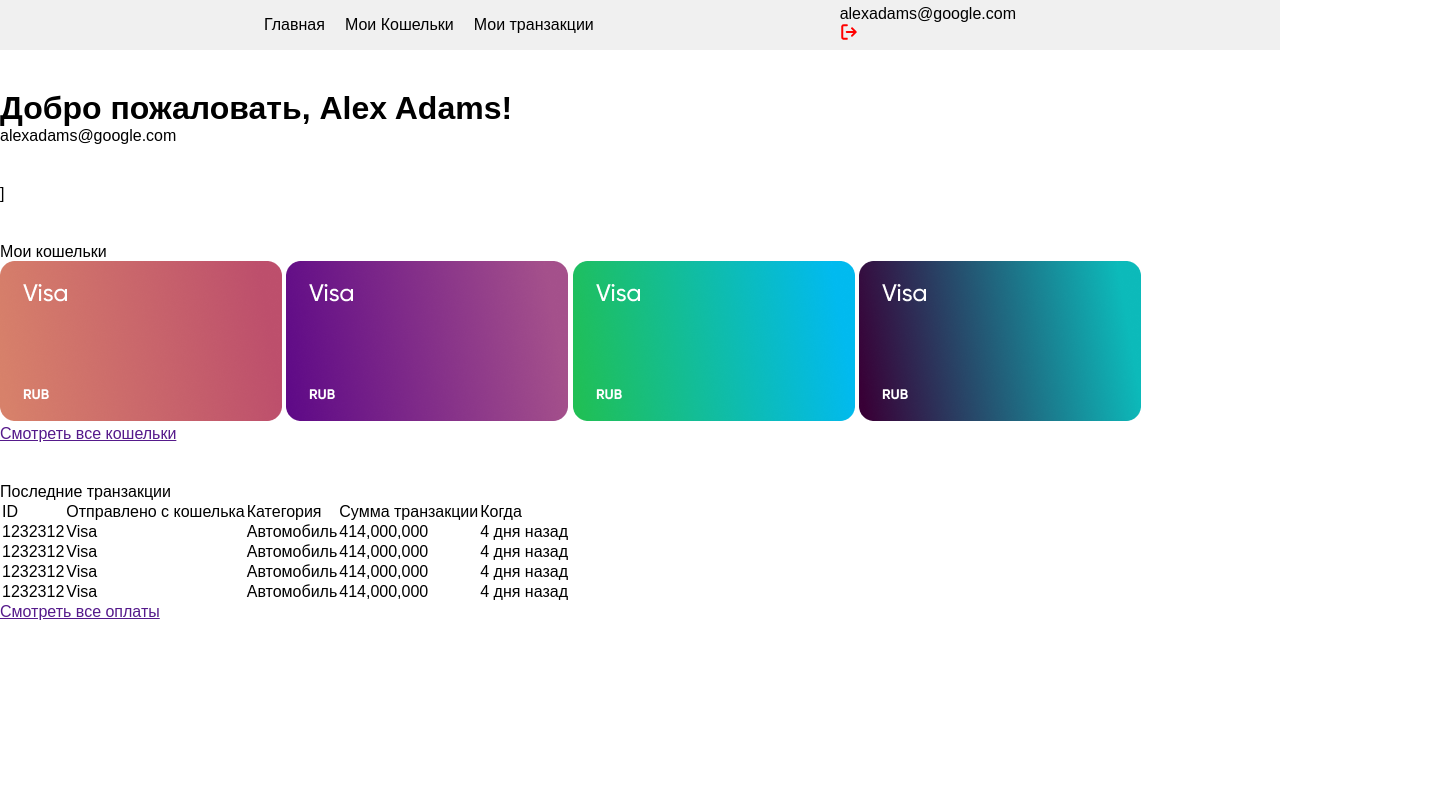
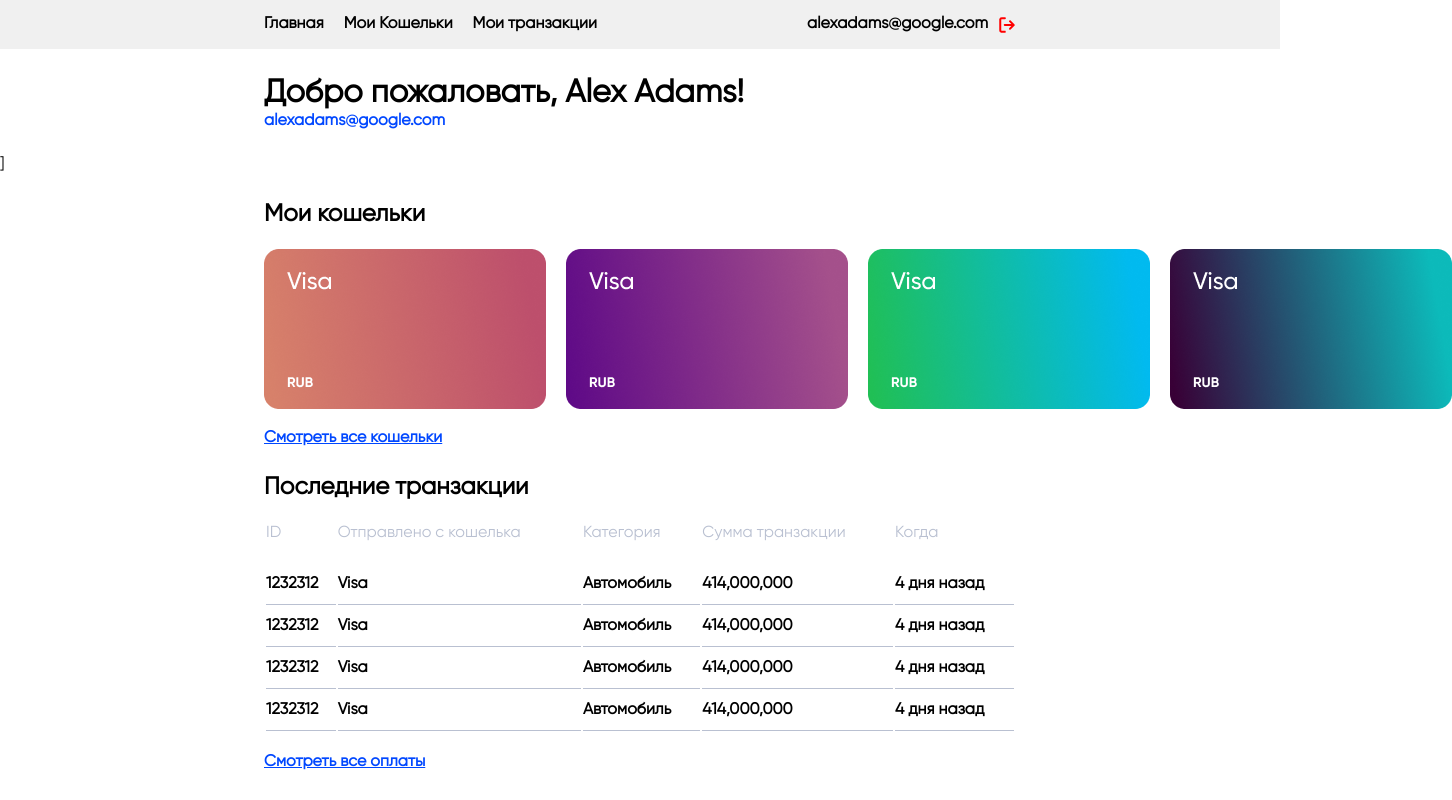
Before and after one commit to ula003/card_program, a plain HTML site: page main_menu.html in a window 1280 px wide. Shown: the whole page, 1452 px wide, since content can reach past the window. Drawn offline with Linux system fonts and the light colour scheme.

Commit message:
first commit

```diff
--- a/styles/main_menu.css
+++ b/styles/main_menu.css
@@ -1,22 +1,27 @@
+@font-face {
+    font-family: gilroy;
+    src: url(../gilroy-bold/Gilroy-Regular.ttf);
+}
 *{
     margin: 0;
     padding: 0;
     box-sizing: border-box;
-    font-family: sans-serif;
+    font-family: gilroy;
 }
 body{
     display: flex;
     flex-direction: column;
-    gap: 40px;
+    gap: 20px;
     /* justify-content: center;
     align-items: center; */
 }
 header{
-    padding:5px 264px;
+    padding:15px 264px;
     display: flex;
     justify-content: space-between;
     background-color: #F0F0F0;
     align-items: center;
+    font-weight: 600;
     .links{
         display: flex;
         gap: 20px;
@@ -25,4 +30,68 @@
             color: black;
         }
     }
+    .account_info{
+        display: flex;
+        align-items: center;
+        gap: 10px;
+    }
 }
+.welcome{
+    padding:5px 264px;
+    p{
+        color:#0047FF;
+        font-weight: bold;
+    }
+}
+.my_wallets{
+    padding:5px 264px;
+    display: flex;
+    flex-direction: column;
+    gap: 20px;
+    p{
+        font-weight: bold;
+        font-size: 24px;
+    }
+    .cards{
+        display: flex;
+        gap: 20px;
+    }
+    a{
+        color: #0047FF;
+        font-weight: 600;
+    }
+
+}
+.last_transactions{
+    padding:0px 264px;
+    display: flex;
+    flex-direction: column;
+    justify-content: center;
+    gap: 20px;
+    p{
+        font-size: 24px;
+        font-weight: 600;
+    }
+    a{
+        color: #0047FF;
+        font-weight: 600;
+    }
+}
+table{
+    thead{
+        td{
+            padding-bottom: 20px;
+            color: #B9C0D1;
+        }
+    }
+    tbody{
+       td{
+        border-bottom: 1px solid #B9C0D1;
+        padding-top: 10px;
+        padding-bottom: 10px;
+        font-weight: bold;
+
+       }
+    }
+
+}
```
